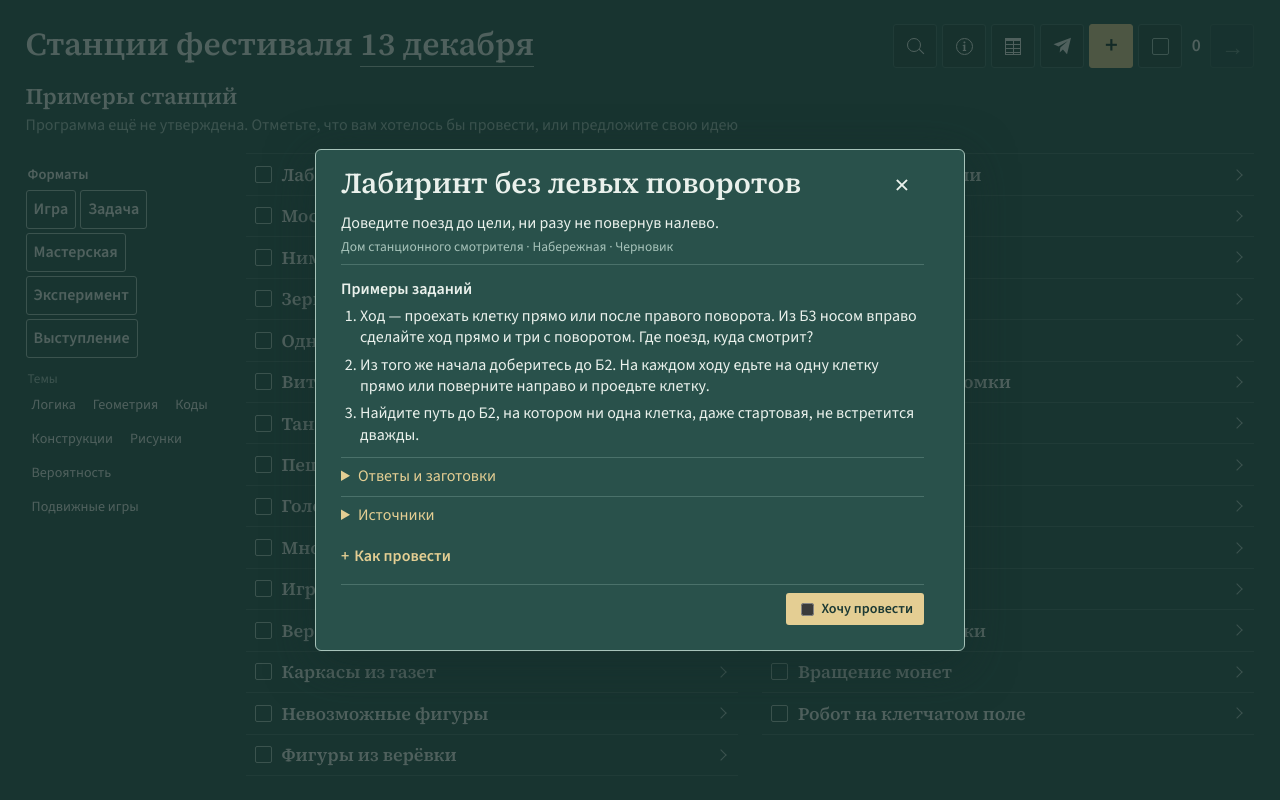
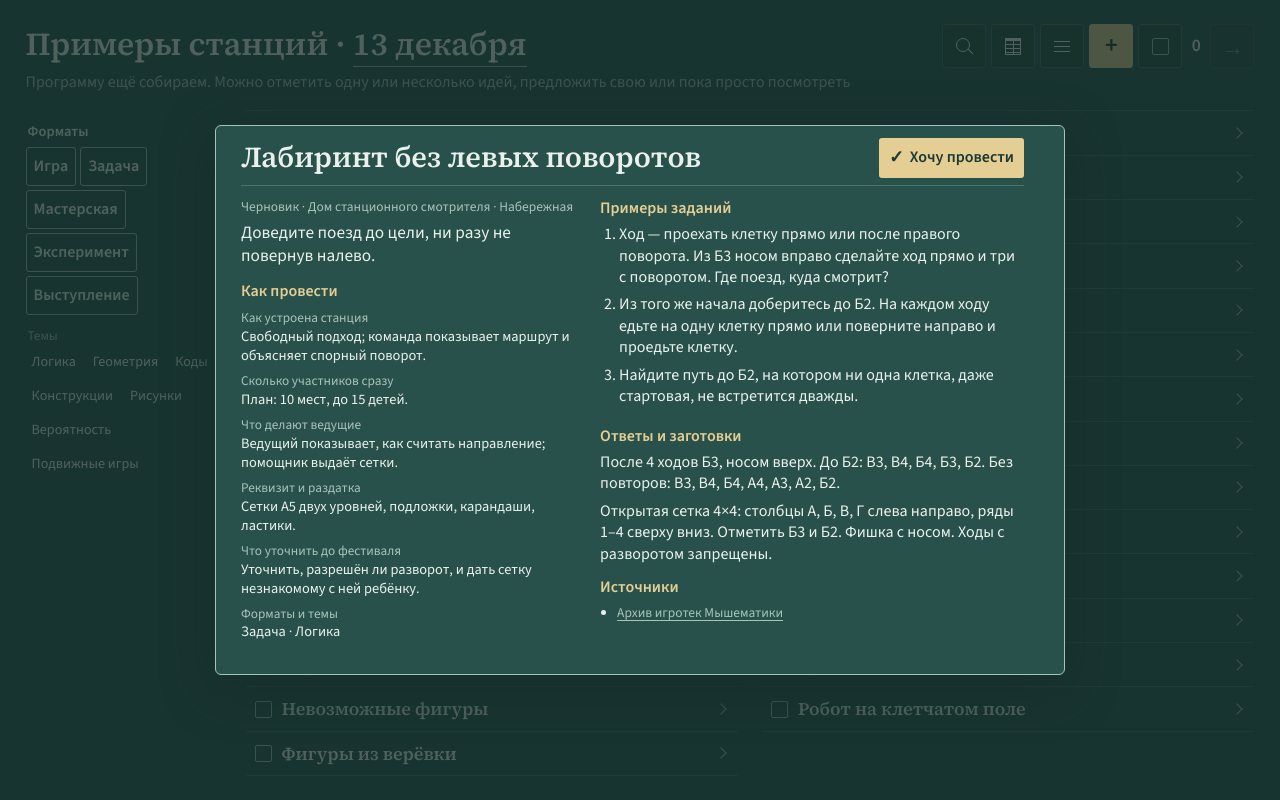
Before and after one commit to d1-d57/kvest-57-2026, a plain HTML site: page birchbay/komanda/index.html in a window 1280 px wide. Both pictures are taken after a click on the button "Лабиринт без левых поворотов". Drawn offline with Linux system fonts and the light colour scheme.

Commit message:
Упростить заголовок и разворачивать карточку целиком

```diff
--- a/birchbay/komanda/forms.js
+++ b/birchbay/komanda/forms.js
@@ -10,11 +10,11 @@ const aliases = new Map([
   ["узел", "узлы"], ["снежинка", "снежин"]
 ]);
 const fields = [
-  ["mode", "Как проходит заход", "#idea-mode"],
-  ["capacity", "Одновременно", "#idea-capacity"],
-  ["team", "Работа ведущих", "#idea-team"],
-  ["materials", "Реквизит, раздатка и закупки", "#idea-materials"],
-  ["probe", "Что проверить", "#idea-probe"]
+  ["mode", "Как устроена станция", "#idea-mode"],
+  ["capacity", "Сколько участников сразу", "#idea-capacity"],
+  ["team", "Что делают ведущие", "#idea-team"],
+  ["materials", "Реквизит и раздатка", "#idea-materials"],
+  ["probe", "Что уточнить до фестиваля", "#idea-probe"]
 ];
 const element = (selector) => document.querySelector(selector);
 const live = Boolean(globalThis.google?.script?.run);
@@ -99,35 +99,44 @@ function stationDetails(station) {
   const detail = node("article", "", "card-body");
   const overview = node("div", "", "card-overview");
   const summary = station.short || station.action;
+  const meta = [stateLabels[stationState(station)], station.location].filter(Boolean);
+  overview.append(node("p", meta.join(" · "), "card-meta"));
   overview.append(node("p", summary, "card-summary"));
-  if (live && station.confirmed) {
-    overview.append(node("p", `Ведущий: ${station.confirmed}`, "card-lead"));
-  }
-  if (live && station.people) {
-    overview.append(node("p", `Откликнулись: ${station.people}`, "card-people"));
-  }
-  const meta = [station.location, stateLabels[stationState(station)]].filter(Boolean);
-  overview.append(node("p", meta.join(" · "), "card-meta"));
+  if (live && station.confirmed) overview.append(node("p", `Ведущий: ${station.confirmed}`, "card-lead"));
+  if (live && station.people) overview.append(node("p", `Откликнулись: ${station.people}`, "card-people"));
+
+  const running = node("section", "", "card-logistics");
+  const facts = node("dl", "", "card-facts");
+  for (const [key, label] of fields) describe(facts, label, station[key]);
+  const labels = [...station.tags, ...(station.topics ?? [])];
+  if (labels.length) describe(facts, "Форматы и темы", [...new Set(labels)].join(" · "));
+  if (facts.childElementCount) running.append(node("h3", "Как провести"), facts);
+  if (running.childElementCount) overview.append(running);
   detail.append(overview);
 
+  const examples = node("div", "", "card-examples");
   const tasks = (station.tasks || "").split("\n").map(line => line.trim()).filter(Boolean);
   if (tasks.length) {
     const handout = node("section", "", "station-handout");
     const list = node("ol");
     for (const task of tasks) list.append(node("li", task));
     handout.append(node("h3", "Примеры заданий"), list);
+    examples.append(handout);
+  } else if (summary !== station.action) {
+    examples.append(node("h3", "Что делают школьники"), node("p", station.action));
+  }
   if (station.check || station.taskPrep) {
-      const check = node("details", "", "handout-check");
-      check.append(node("summary", "Ответы и заготовки"));
-      if (station.check) check.append(node("p", station.check));
-      if (station.taskPrep) check.append(node("p", station.taskPrep, "handout-preparation"));
-      handout.append(check);
+    const answers = node("section", "", "card-answers");
+    answers.append(node("h3", "Ответы и заготовки"));
+    if (station.check) answers.append(node("p", station.check));
+    if (station.taskPrep) answers.append(node("p", station.taskPrep));
+    examples.append(answers);
   }
   const sources = node("ul", "", "handout-sources");
   for (const line of (station.sources || "").split("\n")) {
-      const [label, href] = line.split(" | ");
+    const [caption, href] = line.split(" | ");
     if (!href?.startsWith("https://")) continue;
-      const link = node("a", label || href);
+    const link = node("a", caption || href);
     link.href = href;
     link.target = "_blank";
     link.rel = "noopener noreferrer";
@@ -135,25 +144,8 @@ function stationDetails(station) {
     item.append(link);
     sources.append(item);
   }
-    if (sources.childElementCount) {
-      const references = node("details", "", "handout-check");
-      references.append(node("summary", "Источники"), sources);
-      handout.append(references);
-    }
-    detail.append(handout);
-  }
-
-  const running = node("details", "", "card-logistics");
-  const facts = node("dl", "", "card-facts");
-  if (!tasks.length && summary !== station.action) describe(facts, "Задание", station.action);
-  for (const [key, label] of fields) describe(facts, label, station[key]);
-  const labels = [...station.tags, ...(station.topics ?? [])];
-  if (labels.length) describe(facts, "Форматы и темы", [...new Set(labels)].join(" · "));
-  if (facts.childElementCount) {
-    running.append(node("summary", "Как провести"), facts);
-    detail.append(running);
-  }
-
+  if (sources.childElementCount) examples.append(node("h3", "Источники"), sources);
+  if (examples.childElementCount) detail.append(examples);
   return detail;
 }
 
@@ -269,74 +261,50 @@ element("#toggle-filters").addEventListener("click", event => {
   element("#filters-panel").dataset.open = String(open);
 });
 
-const info = element("#info-control");
-const infoButton = element("#info-toggle");
-const infoPanel = element("#info-panel");
-let infoHovered = false;
-let infoFocused = false;
-let infoPinned = false;
-let infoDismissed = false;
-
-function renderInfo() {
-  const show = !infoDismissed && (infoHovered || infoFocused || infoPinned);
-  infoPanel.hidden = !show;
-  infoButton.setAttribute("aria-expanded", String(show));
+const headerMenu = element("#header-menu");
+document.addEventListener("pointerdown", event => {
+  if (headerMenu.open && !headerMenu.contains(event.target)) headerMenu.open = false;
+});
+headerMenu.addEventListener("keydown", event => {
+  if (event.key === "Escape" && headerMenu.open) {
+    headerMenu.open = false;
+    headerMenu.querySelector("summary").focus();
+    event.preventDefault();
   }
-
-info.addEventListener("pointerenter", event => {
-  if (event.pointerType !== "mouse") return;
-  infoHovered = true;
-  infoDismissed = false;
-  renderInfo();
-});
-info.addEventListener("pointerleave", event => {
-  if (event.pointerType !== "mouse") return;
-  infoHovered = false;
-  renderInfo();
-});
-infoButton.addEventListener("focus", () => {
-  infoFocused = true;
-  infoDismissed = false;
-  renderInfo();
-});
-info.addEventListener("focusout", event => {
-  if (info.contains(event.relatedTarget)) return;
-  infoFocused = false;
-  renderInfo();
-});
-infoButton.addEventListener("click", () => {
-  infoPinned = !infoPinned;
-  infoDismissed = !infoPinned;
-  renderInfo();
-});
-function dismissInfo() {
-  infoPinned = false;
-  infoDismissed = true;
-  renderInfo();
-}
-document.addEventListener("pointerdown", event => {
-  if (!info.contains(event.target) && !infoPanel.hidden) dismissInfo();
-});
-document.addEventListener("keydown", event => {
-  if (event.key === "Escape" && !infoPanel.hidden) dismissInfo();
 });
 
 function openStation(station, tasks = false) {
   activeStationId = station.id;
   element("#station-dialog-title").textContent = stationTitle(station);
   element("#station-dialog-content").replaceChildren(stationDetails(station));
-  stationDialogPick.checked = selected.has(station.id);
+  const picked = selected.has(station.id);
+  stationDialogPick.setAttribute("aria-pressed", String(picked));
+  element("#station-pick-label").textContent = picked ? "Снять отметку" : "Хочу провести";
   if (!stationDialog.open) stationDialog.showModal();
   stationDialog.scrollTop = 0;
   if (tasks) stationDialog.querySelector(".station-handout")?.scrollIntoView({ block: "nearest" });
 }
 
-element("#close-station").addEventListener("click", () => stationDialog.close());
+let pressedOutside = false;
+function isOutsideStation(event) {
+  if (event.target !== stationDialog) return false;
+  const bounds = stationDialog.getBoundingClientRect();
+  return event.clientX < bounds.left || event.clientX > bounds.right
+    || event.clientY < bounds.top || event.clientY > bounds.bottom;
+}
+stationDialog.addEventListener("pointerdown", event => { pressedOutside = isOutsideStation(event); });
+stationDialog.addEventListener("click", event => {
+  if (pressedOutside && isOutsideStation(event)) stationDialog.close();
+  pressedOutside = false;
+});
 stationDialog.addEventListener("close", () => {
   document.getElementById(`station-${activeStationId}`)?.querySelector(".station-toggle")
     ?.focus({ preventScroll: true });
 });
-stationDialogPick.addEventListener("change", () => setStationSelected(activeStationId, stationDialogPick.checked));
+stationDialogPick.addEventListener("click", () => {
+  setStationSelected(activeStationId, !selected.has(activeStationId));
+  stationDialog.close();
+});
 
 function openLinkedStation() {
   const fragment = location.hash.slice(1);
@@ -353,7 +321,6 @@ function sheetLink(url) {
   const link = element("#sheet-link");
   link.href = url;
   link.hidden = false;
-  element("#info-sheet").hidden = false;
 }
 
 function clearCatalogFilters() {
--- a/birchbay/komanda/index.html
+++ b/birchbay/komanda/index.html
@@ -9,15 +9,15 @@
   <meta name="description" content="Идеи станций фестиваля 13 декабря в 57-й школе.">
   <title>13 декабря · Станции</title>
   <link rel="stylesheet" href="fonts.css">
-  <link rel="stylesheet" href="style.css?v=61d6d89cb3f8">
-  <script src="stations.js" defer></script>
-  <script src="forms.js?v=0dbb21bfe0d9" defer></script>
+  <link rel="stylesheet" href="style.css?v=c37f09ffa5a0">
+  <script src="stations.js?v=bf78aea309c1" defer></script>
+  <script src="forms.js?v=e82422394876" defer></script>
 </head>
 <body>
   <main id="idei">
     <header class="intro">
       <div class="header-row">
-        <h1>Станции фестиваля <a class="festival-link" href="../" title="Страница фестиваля"><span class="festival-date">13 декабря</span></a></h1>
+        <h1>Примеры станций · <a class="festival-link" href="../" title="Страница фестиваля"><span class="festival-date">13 декабря</span></a></h1>
         <div class="top-controls">
           <button type="button" id="search-toggle" class="icon-button icon-hint" aria-label="Поиск" aria-controls="search-panel" aria-expanded="false">
             <span class="icon-search" aria-hidden="true"></span><span class="icon-tooltip" aria-hidden="true">Поиск</span>
@@ -26,25 +26,20 @@
             <input type="search" id="query" aria-label="Поиск станций" placeholder="Поиск станций">
           </div>
 
-          <div class="info-control" id="info-control">
-            <button type="button" id="info-toggle" class="icon-button" aria-label="Информация" aria-controls="info-panel" aria-expanded="false">
-              <span class="icon-info" aria-hidden="true">i</span>
-            </button>
-            <div class="info-panel" id="info-panel" hidden>
-              <p id="info-flow">Отметьте идеи и нажмите стрелку. Общая галочка отмечает весь список. Плюс открывает форму новой станции.</p>
-              <p>Результат подходит под все выбранные теги.</p>
-              <p id="info-sheet" hidden>В Google-таблице с доступом можно вписаться или добавить станцию.</p>
-            </div>
-          </div>
-
           <a id="sheet-link" class="icon-button icon-hint" aria-label="Открыть Google-таблицу" target="_blank" rel="noopener noreferrer" hidden>
             <span class="icon-sheet" aria-hidden="true"></span>
             <span class="icon-tooltip" aria-hidden="true">Google-таблица</span>
           </a>
-          <a id="direct" class="icon-button icon-hint" aria-label="Открыть Telegram" href="https://t.me/d1_d57" target="_blank" rel="noopener noreferrer">
-            <span class="icon-plane" aria-hidden="true"></span>
-            <span class="icon-tooltip" aria-hidden="true">Telegram</span>
-          </a>
+          <details class="header-menu" id="header-menu">
+            <summary class="icon-button icon-hint" aria-label="Меню">
+              <span class="menu-glyph" aria-hidden="true"></span>
+              <span class="icon-tooltip" aria-hidden="true">Меню</span>
+            </summary>
+            <div class="info-panel">
+              <a id="direct" href="https://t.me/d1_d57" target="_blank" rel="noopener noreferrer">Вопросы в Telegram</a>
+              <p>Отметьте идеи и нажмите стрелку. Галочка отмечает все станции. Новую идею можно добавить через плюс.</p>
+            </div>
+          </details>
           <button class="primary icon-button" id="proposal-open" type="button" aria-label="Предложить станцию" title="Предложить станцию" hidden>
             <span class="proposal-plus" aria-hidden="true">+</span>
           </button>
@@ -59,8 +54,7 @@
           </div>
         </div>
       </div>
-      <h2>Примеры станций</h2>
-      <p>Программа ещё не утверждена. Отметьте, что вам хотелось бы провести, или предложите свою идею</p>
+      <p>Программу ещё собираем. Можно отметить одну или несколько идей, предложить свою или пока просто посмотреть</p>
     </header>
     <aside class="controls" aria-label="Фильтры станций">
       <fieldset class="format-group">
@@ -87,12 +81,11 @@
     <dialog id="station-dialog" aria-labelledby="station-dialog-title">
       <header class="dialog-header">
         <h2 id="station-dialog-title"></h2>
-        <button id="close-station" class="icon-button dialog-close" type="button" aria-label="Закрыть" autofocus>×</button>
+        <button id="station-dialog-pick" class="primary" type="button" aria-pressed="false">
+          <span aria-hidden="true" class="pick-symbol">✓</span><span id="station-pick-label">Хочу провести</span>
+        </button>
       </header>
       <div id="station-dialog-content"></div>
-      <footer class="station-dialog-footer">
-        <label class="choice"><input id="station-dialog-pick" type="checkbox">Хочу провести</label>
-      </footer>
     </dialog>
 
     <dialog id="submission" aria-labelledby="submission-title">
@@ -129,14 +122,14 @@
         <details class="extra">
           <summary>Детали</summary>
           <label>Название<input name="title" maxlength="90"></label>
-          <label>Локация в городе<input name="location" maxlength="120"></label>
+          <label>Место в городе<input name="location" maxlength="120"></label>
           <fieldset><legend>Форматы</legend><div data-formats class="chips"></div></fieldset>
           <fieldset><legend>Темы</legend><div data-topics class="chips"></div></fieldset>
-          <label>Как проходит заход?<input name="mode" maxlength="240"></label>
+          <label>Как устроена станция?<input name="mode" maxlength="240"></label>
           <label>Сколько участников одновременно?<input name="capacity" maxlength="220"></label>
-          <label>Кто нужен из ведущих?<input name="team" maxlength="220"></label>
+          <label>Что делают ведущие?<input name="team" maxlength="220"></label>
           <label>Что подготовить, распечатать или купить?<input name="materials" maxlength="280"></label>
-          <label>Что проверить заранее?<input name="probe" maxlength="240"></label>
+          <label>Что уточнить до фестиваля?<input name="probe" maxlength="240"></label>
           <label>Задания <small>по одному на строку</small><textarea name="tasks" rows="3" maxlength="700"></textarea></label>
           <label>Как проверить решение?<textarea name="check" rows="2" maxlength="650"></textarea></label>
           <label>Заготовки<textarea name="taskPrep" rows="2" maxlength="650"></textarea></label>
--- a/birchbay/komanda/stations.js
+++ b/birchbay/komanda/stations.js
@@ -148,7 +148,7 @@ globalThis.stationSeed = [
     "status": "Идея",
     "people": "",
     "confirmed": "",
-    "short": "Пустите мешочки по полу. Чей остановится ближе к центру?",
+    "short": "Запустите мешочки по полу. Чей мешочек окажется ближе к центру мишени?",
     "topics": [
       "Подвижные игры"
     ],
@@ -600,7 +600,7 @@ globalThis.stationSeed = [
     "status": "Идея",
     "people": "",
     "confirmed": "",
-    "short": "Сколько шаров нужно вынуть, чтобы наверняка получить оба цвета? А когда стоит менять дверь?",
+    "short": "Сколько шаров надо вынуть, чтобы наверняка получить оба цвета? В игре с тремя дверями стоит ли менять выбор?",
     "topics": [
       "Вероятность"
     ],
--- a/birchbay/komanda/style.css
+++ b/birchbay/komanda/style.css
@@ -161,8 +161,6 @@ input[type=checkbox] { accent-color: var(--accent); }
 
 /* The sidebar keeps the main action, search and two kinds of filters in reading order. */
 .top-controls { position: relative; align-items: stretch; gap: 4px; }
-.info-control { display: grid; }
-.info-control .icon-button { height: 100%; }
 .top-controls > a { align-self: center; }
 .top-controls input { flex: 1; }
 .icon-button {
@@ -263,21 +261,13 @@ input[type=checkbox] { accent-color: var(--accent); }
 
 .station-handout { margin: 14px 0 5px; }
 .station-handout h3 { margin: 0 0 5px; font-size: 1rem; }
-.handout-check { border-top: 1px solid var(--rule); }
-.handout-check > summary { padding-block: 8px; cursor: pointer; color: var(--accent); }
 .station-handout ol { margin: 0 0 5px; padding-inline-start: 19px; }
 .station-handout ol li { padding-bottom: 6px; }
-.handout-check p { margin: 0 0 5px; }
 .handout-sources { font-size: .84rem; margin: 3px 0 5px; padding-inline-start: 17px; }
-.handout-preparation { color: var(--muted); white-space: pre-line; }
 
-.card-logistics > summary { min-height: 36px; color: var(--accent); font-weight: 600; display: flex; align-items: center; gap: 5px; }
-.card-logistics > summary::before { content: "+"; }
-.card-logistics[open] > summary::before { content: "−"; }
 
 .intro { grid-column: 1 / -1; padding-bottom: 17px; }
 .intro h1 { margin: 0 0 3px; font: 600 clamp(1.4rem, 3vw, 2rem)/1.15 var(--serif); }
-.intro h2 { margin: 16px 0 1px; font: 600 clamp(1.1rem, 2vw, 1.4rem)/1.2 var(--serif); }
 .intro p { margin: 4px 0 0; color: var(--muted); }
 @media (max-width: 700px) {
   .intro { padding: 5px 0 10px; }
@@ -293,8 +283,6 @@ input[type=checkbox] { accent-color: var(--accent); }
 }
 
 .festival-date { white-space: nowrap; }
-
-@media (max-width: 700px) { .festival-date { display: block; } }
 
 .master-pick {
   display: inline-flex;
@@ -323,7 +311,7 @@ input[type=checkbox] { accent-color: var(--accent); }
 }
 #station-dialog {
   --dialog-pad: clamp(15px, 4vw, 25px);
-  width: min(650px, calc(100% - 28px));
+  width: min(850px, calc(100% - 28px));
   padding: 0 var(--dialog-pad) var(--dialog-pad);
   scrollbar-gutter: stable;
 }
@@ -468,23 +456,47 @@ input[type=checkbox] { accent-color: var(--accent); }
   border: 1px solid var(--muted);
   border-radius: 4px;
 }
-.header-row .info-control { position: static; }
 .header-row .info-panel { left: 0; }
-.station-dialog-footer {
-  display: flex;
-  justify-content: flex-end;
-  border-top: 1px solid var(--rule);
-  padding-top: 8px;
-  margin-top: 9px;
+.header-menu > summary { list-style: none; }
+.header-menu > summary::-webkit-details-marker { display: none; }
+.header-menu .info-panel p { margin-top: 7px; color: var(--muted); }
+.menu-glyph { width: 16px; height: 11px; border-block: 1px solid currentColor; background: linear-gradient(currentColor,currentColor) center / 100% 1px no-repeat; }
+#station-dialog .dialog-header { align-items: center; border-bottom: 1px solid var(--rule); }
+#station-dialog .dialog-header h2 { min-width: 0; }
+#station-dialog-pick {
+  display: inline-flex;
+  flex: none;
+  align-items: center;
+  gap: 6px;
+  padding-inline: 9px;
 }
-.station-dialog-footer .choice {
-  padding-inline: 10px;
-  color: var(--chip-ink);
-  background: var(--accent);
-  font-weight: 600;
+#station-dialog-pick[aria-pressed=true] {
+  background: var(--chip);
 }
-.station-dialog-footer .choice:hover { background: var(--chip); }
-
+.pick-symbol { font-size: 1.1em; line-height: 1; }
+.card-body {
+  display: grid;
+  grid-template-columns: minmax(0, 4fr) minmax(0, 5fr);
+  gap: 20px;
+  padding-top: 12px;
+}
+.card-overview { border-bottom: 0; }
+.card-overview .card-meta { margin: 0 0 5px; }
+.card-summary { font-size: 1.08rem; }
+.card-body h3 { margin: 0 0 5px; color: var(--accent); font-size: 1rem; }
+.card-examples h3:not(:first-child) { margin-top: 10px; }
+.station-handout, .card-answers { margin: 0 0 12px; }
+.card-answers p, .card-examples > p { margin: 0 0 6px; white-space: pre-line; }
+.card-logistics { margin-top: 14px; }
+.card-facts dd { line-height: 1.32; }
+.handout-sources { margin: 0; }
+@media (max-width: 630px) {
+  .card-body { grid-template-columns: minmax(0, 1fr); gap: 10px; }
+  .card-overview { display: contents; }
+  .card-overview .card-meta { margin-bottom: -5px; }
+  .card-logistics { order: 2; margin: 0; }
+  #station-dialog-pick { font-size: .82rem; gap: 4px; }
+}
 @media (max-width: 850px) { .header-row { flex-wrap: wrap; gap: 9px; } }
 @media (max-width: 520px) {
   .header-row .top-controls { --control-size: clamp(35px, 9vw, 42px); gap: 4px; }
```
Lines whose indentation alone changed are shown as unchanged.
